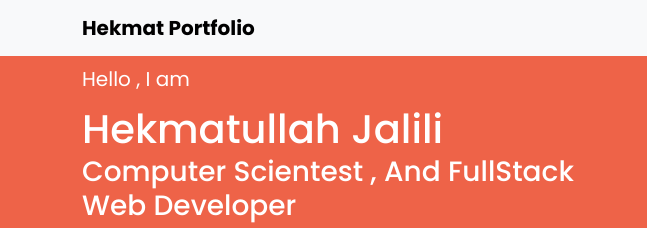
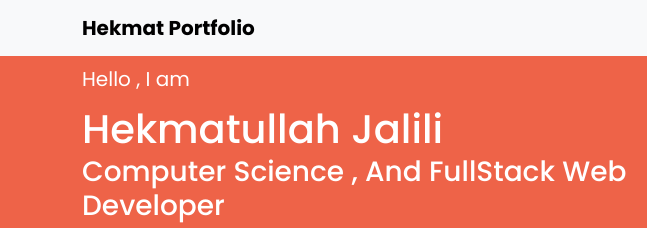
Before and after one commit to Hekmatjal/portfolio, a plain HTML site: page index.html in a window 1280 px wide. Shown: the top 228 px of the page, 0-647 px from the left. Drawn offline with Linux system fonts and the light colour scheme.

Commit message:
Update index.html

```diff
--- a/index.html
+++ b/index.html
@@ -83,7 +83,7 @@
                 Hekmatullah Jalili
               </h1>
             </div>
-            <h3>Computer Scientest , And FullStack Web Developer</h3>
+            <h3>Computer Science , And FullStack Web Developer</h3>
             <p>
               I am , 25 years old I have lots Programming skills which the
               companies need that skills
```
